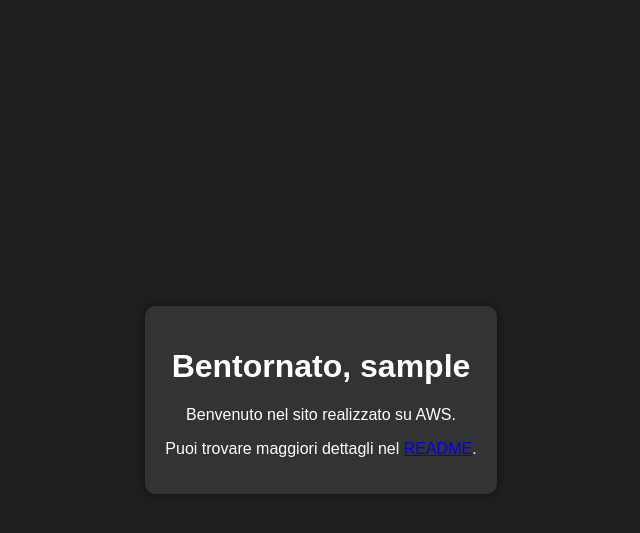
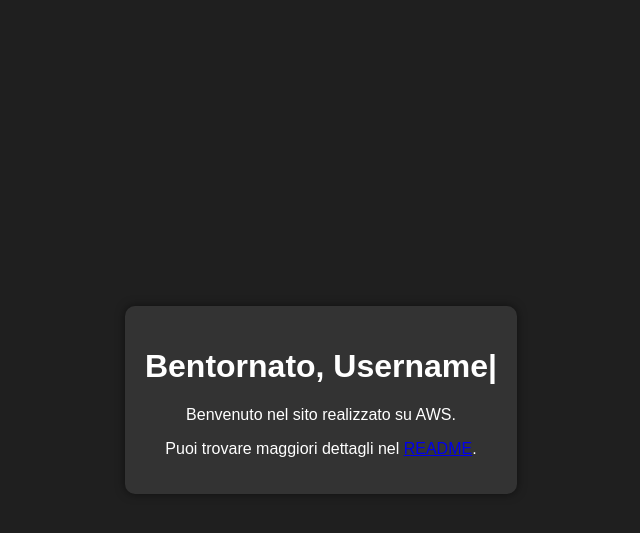
Before and after one commit to NicoMezzaa/AWS-Project, a PHP site: page /pages/user.php in a window 1280 px wide. Shown: the top 533 px of the page, without its empty margins (319-959 px from the left). Run offline with PHP 8.4, Linux system fonts and the light colour scheme; the visitor is signed in with stand-in values (Sample User, id 1).

Commit message:
Update user.php

```diff
--- a/pages/user.php
+++ b/pages/user.php
@@ -1,21 +1,59 @@
-<?php
-session_start();
-?>
-
 <!DOCTYPE html>
 <html lang="it">
 <head>
     <meta charset="UTF-8">
     <meta name="viewport" content="width=device-width, initial-scale=1.0">
-    <title>AWS WEBSITE</title>
+    <title>AWS website</title>
     <link rel="stylesheet" href="../asset/css/style_user.css">
+    <style>
+        /* Stile per l'animazione di scrittura */
+        #username::after {
+            content: "|"; /* Carattere di cursore lampeggiante */
+            animation: blink-caret 0.75s step-end infinite;
+        }
+
+        /* Animazione di lampeggiamento */
+        @keyframes blink-caret {
+            from, to { border-color: transparent; }
+            50% { border-color: black; }
+        }
+    </style>
 </head>
 <body>
 <div class="container">
-    <h1>Bentornato, <?php echo $_SESSION['username']; ?></h1>
+    <h1>Bentornato, <span id="username"></span></h1>
     <p>Benvenuto nel sito realizzato su AWS.</p>
     <p>Puoi trovare maggiori dettagli nel <a href="https://github.com/NicoMezzaa/AWS-Project/edit/main/README.md" target="_blank">README</a>.</p>
 </div>
 
+<script>
+    // Funzione per ottenere lo username
+    function getUsername() {
+        // Sostituisci questo valore con il vero username ottenuto dal tuo sistema
+        const username = "<?php echo isset($_SESSION['username']) ? $_SESSION['username'] : 'Username'; ?>";
+        const usernameElement = document.getElementById('username');
+
+        // Funzione per simulare la digitazione
+        function typeWriter(textElement, text, speed) {
+            let i = 0;
+            const interval = setInterval(() => {
+                textElement.textContent += text.charAt(i);
+                i++;
+                if (i > text.length) {
+                    clearInterval(interval);
+                    // Rimuovi il cursore lampeggiante
+                    textElement.style.animation = 'none';
+                }
+            }, speed);
+        }
+
+        // Chiama la funzione per simulare la digitazione
+        typeWriter(usernameElement, username, 100);
+    }
+
+    // Chiama la funzione per ottenere lo username quando la pagina è completamente caricata
+    window.onload = getUsername;
+</script>
+
 </body>
 </html>
```
